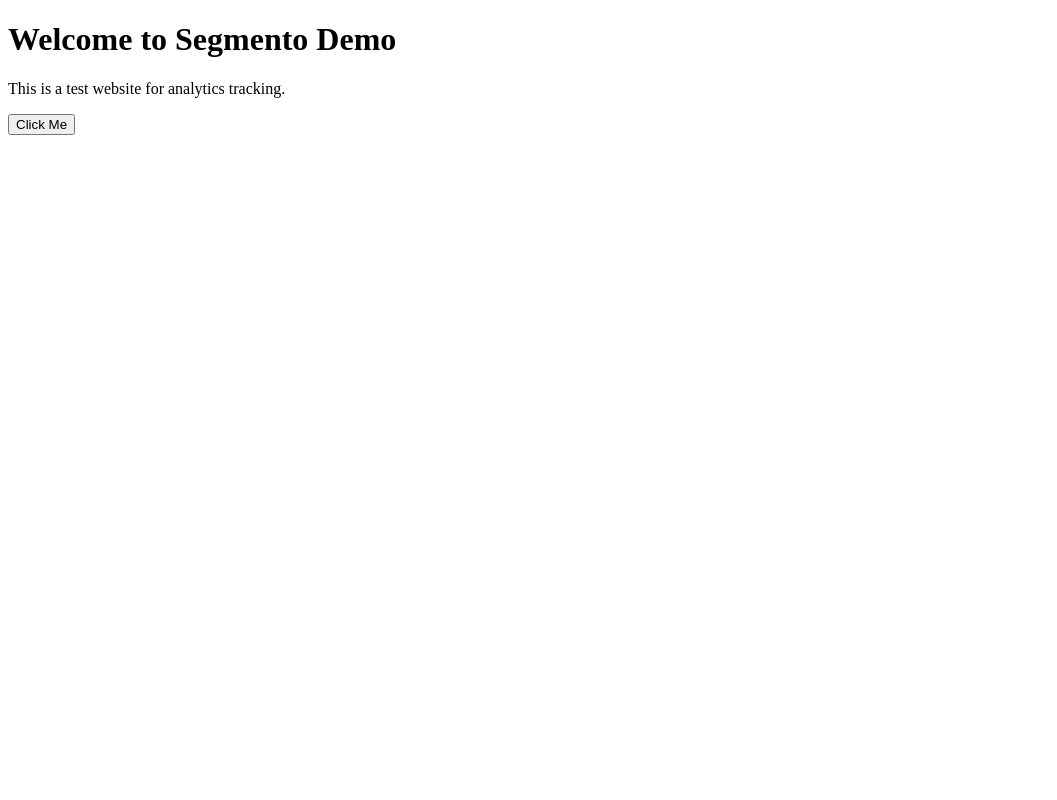
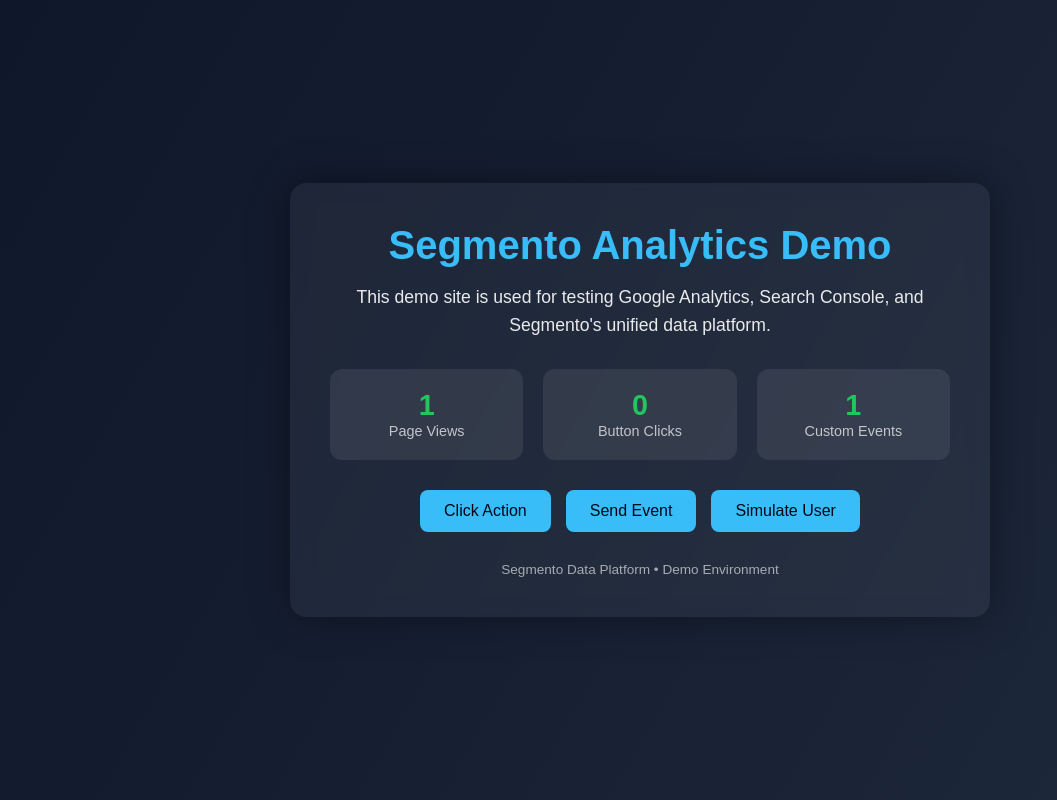
Before and after one commit to mohan-81/segmento-demo-site, a plain HTML site: page index.html in a window 1280 px wide. Shown: the whole page, without its empty margins (0-1057 px from the left). Drawn offline with Linux system fonts and the light colour scheme.

Commit message:
Update index.html

```diff
--- a/index.html
+++ b/index.html
@@ -1,10 +1,13 @@
 <!DOCTYPE html>
-<html>
+<html lang="en">
 <head>
 
   <meta charset="UTF-8">
+  <meta name="viewport" content="width=device-width, initial-scale=1.0">
 
-  <title>Segmento Demo Site</title>
+  <title>Segmento Analytics Demo</title>
+
+  <meta name="description" content="Segmento demo site for analytics, tracking, and data platform testing.">
 
   <!-- Google Analytics -->
   <script async src="https://www.googletagmanager.com/gtag/js?id=G-EHE3D6SLZ1"></script>
@@ -12,49 +15,256 @@
   <script>
     window.dataLayer = window.dataLayer || [];
 
-    function gtag(){
+    function gtag() {
       dataLayer.push(arguments);
     }
 
     gtag('js', new Date());
     gtag('config', 'G-EHE3D6SLZ1');
+  </script>
 
-  </script>
+
+  <!-- Styles -->
+  <style>
+
+    * {
+      margin: 0;
+      padding: 0;
+      box-sizing: border-box;
+      font-family: Arial, Helvetica, sans-serif;
+    }
+
+    body {
+      background: linear-gradient(120deg, #0f172a, #1e293b);
+      color: #ffffff;
+      min-height: 100vh;
+      display: flex;
+      justify-content: center;
+      align-items: center;
+    }
+
+    .container {
+      background: rgba(255,255,255,0.05);
+      backdrop-filter: blur(10px);
+      padding: 40px;
+      border-radius: 16px;
+      width: 90%;
+      max-width: 700px;
+      box-shadow: 0 0 40px rgba(0,0,0,0.4);
+      text-align: center;
+    }
+
+    h1 {
+      font-size: 2.5rem;
+      margin-bottom: 15px;
+      color: #38bdf8;
+    }
+
+    p {
+      font-size: 1.1rem;
+      opacity: 0.9;
+      margin-bottom: 30px;
+      line-height: 1.6;
+    }
+
+    .stats {
+      display: grid;
+      grid-template-columns: repeat(auto-fit, minmax(150px, 1fr));
+      gap: 20px;
+      margin-bottom: 30px;
+    }
+
+    .card {
+      background: rgba(255,255,255,0.08);
+      padding: 20px;
+      border-radius: 12px;
+      transition: transform 0.2s ease;
+    }
+
+    .card:hover {
+      transform: translateY(-5px);
+    }
+
+    .card h3 {
+      font-size: 1.8rem;
+      color: #22c55e;
+    }
+
+    .card span {
+      font-size: 0.9rem;
+      opacity: 0.7;
+    }
+
+    .buttons {
+      display: flex;
+      flex-wrap: wrap;
+      justify-content: center;
+      gap: 15px;
+      margin-top: 20px;
+    }
+
+    button {
+      padding: 12px 24px;
+      border: none;
+      border-radius: 8px;
+      font-size: 1rem;
+      cursor: pointer;
+      background: #38bdf8;
+      color: #020617;
+      transition: 0.2s;
+    }
+
+    button:hover {
+      background: #0ea5e9;
+    }
+
+    footer {
+      margin-top: 30px;
+      font-size: 0.85rem;
+      opacity: 0.6;
+    }
+
+  </style>
 
 </head>
 
 
 <body>
 
-  <h1>Welcome to Segmento Demo</h1>
 
-  <p>This is a test website for analytics tracking.</p>
+<div class="container">
 
-  <button onclick="alert('Clicked!')">Click Me</button>
+  <h1>Segmento Analytics Demo</h1>
+
+  <p>
+    This demo site is used for testing Google Analytics, Search Console,
+    and Segmento's unified data platform.
+  </p>
 
 
-  <!-- Test Event -->
-  <script>
+  <!-- Stats -->
+  <div class="stats">
 
-    setTimeout(function(){
+    <div class="card">
+      <h3 id="visits">0</h3>
+      <span>Page Views</span>
+    </div>
 
-      if(window.gtag){
+    <div class="card">
+      <h3 id="clicks">0</h3>
+      <span>Button Clicks</span>
+    </div>
 
-        gtag('event','segmento_test',{
-          source:'github_pages'
-        });
+    <div class="card">
+      <h3 id="events">0</h3>
+      <span>Custom Events</span>
+    </div>
 
-        console.log("GA test event sent");
+  </div>
 
-      } else {
 
-        console.log("gtag not loaded");
+  <!-- Actions -->
+  <div class="buttons">
 
-      }
+    <button onclick="trackClick()">Click Action</button>
 
-    },3000);
+    <button onclick="sendCustomEvent()">Send Event</button>
 
-  </script>
+    <button onclick="simulateUser()">Simulate User</button>
+
+  </div>
+
+
+  <footer>
+    Segmento Data Platform • Demo Environment
+  </footer>
+
+</div>
+
+
+
+<!-- Scripts -->
+<script>
+
+  let views = 1;
+  let clicks = 0;
+  let events = 0;
+
+
+  // Track page view
+  document.getElementById("visits").innerText = views;
+
+
+  function trackClick() {
+
+    clicks++;
+    document.getElementById("clicks").innerText = clicks;
+
+    if (window.gtag) {
+
+      gtag('event', 'segmento_click', {
+        event_category: 'interaction',
+        event_label: 'click_action'
+      });
+
+    }
+
+  }
+
+
+  function sendCustomEvent() {
+
+    events++;
+    document.getElementById("events").innerText = events;
+
+    if (window.gtag) {
+
+      gtag('event', 'segmento_custom_event', {
+        event_category: 'custom',
+        source: 'demo_site'
+      });
+
+    }
+
+  }
+
+
+  function simulateUser() {
+
+    if (window.gtag) {
+
+      gtag('event', 'segmento_simulated_session', {
+        event_category: 'simulation',
+        duration: Math.floor(Math.random() * 300),
+        pages: Math.floor(Math.random() * 5) + 1
+      });
+
+    }
+
+    alert("Simulated user session sent!");
+
+  }
+
+
+  // Auto test event after load
+  setTimeout(() => {
+
+    if (window.gtag) {
+
+      gtag('event', 'segmento_auto_test', {
+        source: 'github_pages'
+      });
+
+      events++;
+      document.getElementById("events").innerText = events;
+
+      console.log("Auto test event sent");
+
+    }
+
+  }, 3000);
+
+</script>
 
 
 </body>
```
